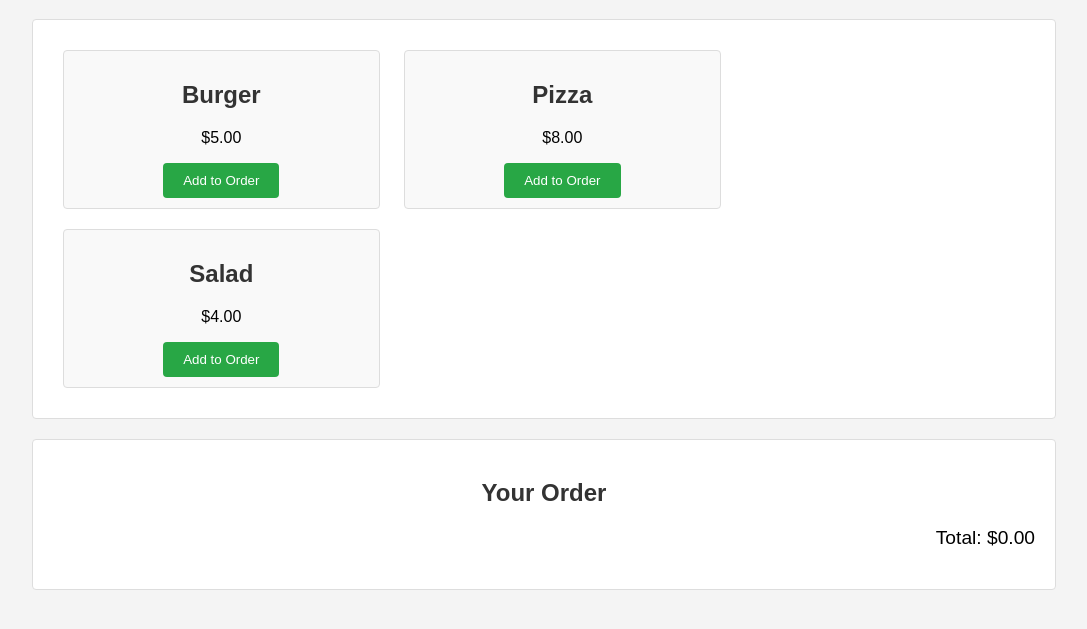
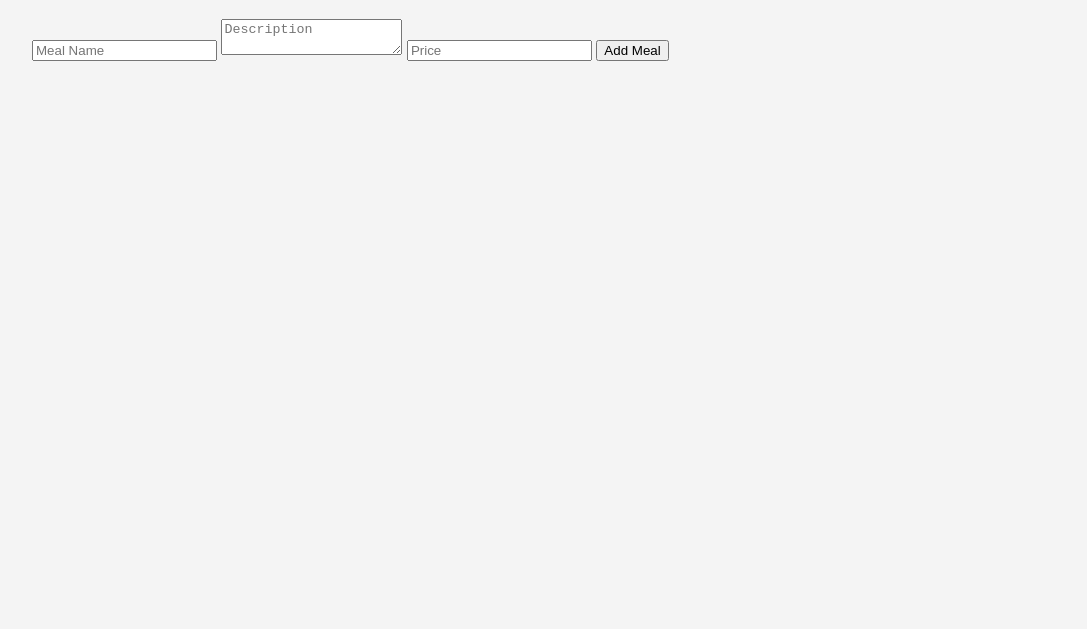
Before and after one commit to Satish78946/JS-Meals, a plain HTML site: page index.html in a window 1280 px wide. Shown: the part 61-690 px from the top of the page, without its empty margins (96-1183 px from the left). Drawn offline with Linux system fonts and the light colour scheme.

Commit message:
Update index.html

```diff
--- a/index.html
+++ b/index.html
@@ -9,28 +9,13 @@
 <body>
     <div class="container">
         <h1>JS Meals</h1>
-        <div class="menu">
-            <div class="meal" data-name="Burger" data-price="5">
-                <h2>Burger</h2>
-                <p>$5.00</p>
-                <button onclick="addToOrder('Burger', 5)">Add to Order</button>
-            </div>
-            <div class="meal" data-name="Pizza" data-price="8">
-                <h2>Pizza</h2>
-                <p>$8.00</p>
-                <button onclick="addToOrder('Pizza', 8)">Add to Order</button>
-            </div>
-            <div class="meal" data-name="Salad" data-price="4">
-                <h2>Salad</h2>
-                <p>$4.00</p>
-                <button onclick="addToOrder('Salad', 4)">Add to Order</button>
-            </div>
-        </div>
-        <div class="order">
-            <h2>Your Order</h2>
-            <ul id="orderList"></ul>
-            <p id="totalPrice">Total: $0.00</p>
-        </div>
+        <form id="meal-form">
+            <input type="text" id="name" placeholder="Meal Name" required>
+            <textarea id="description" placeholder="Description"></textarea>
+            <input type="number" id="price" placeholder="Price" required>
+            <button type="submit">Add Meal</button>
+        </form>
+        <div id="meal-list"></div>
     </div>
     <script src="script.js"></script>
 </body>
```
